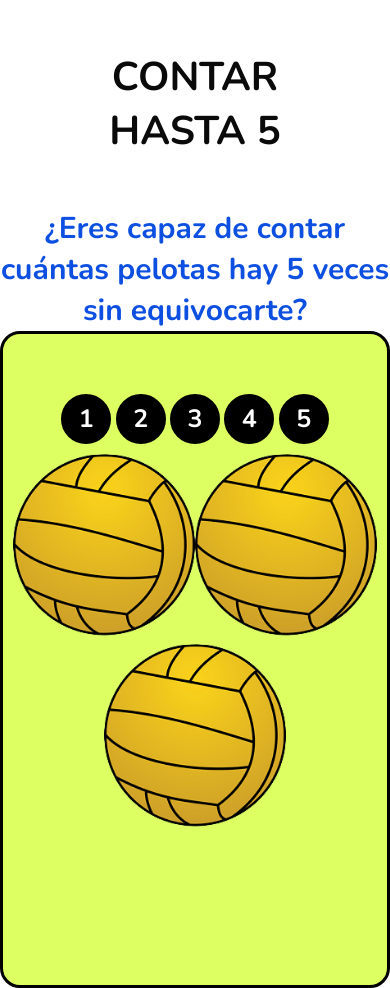
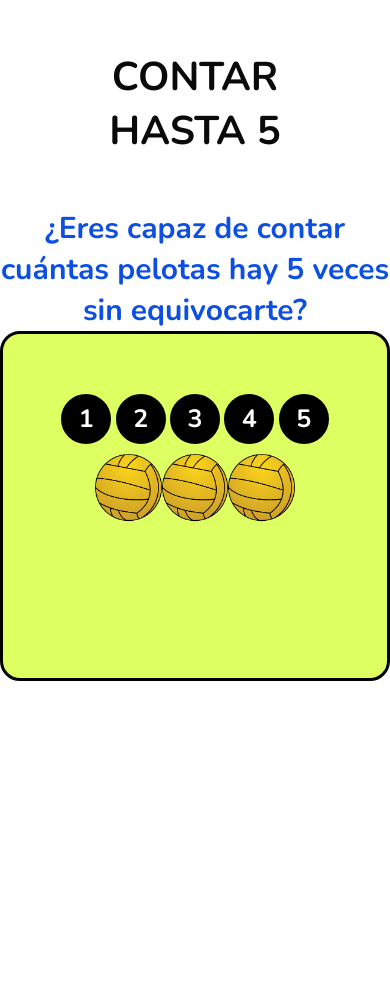
Before and after one commit to AxelCotonGutierrez/Contarhasta5pelotas, a plain HTML site: page index.html in a window 390 px wide. After the commit the page ends 844 px from the top, so only its background shows below. Drawn offline with nearby package versions, Linux system fonts and the light colour scheme.

Commit message:
cambio css

```diff
--- a/contar5.css
+++ b/contar5.css
@@ -97,7 +97,7 @@ h1 {
   font-weight: bold;
 }
 
-
+/* Visión en dispositivos móviles */
 
 @media (max-width: 768px) {
   .container {
@@ -105,7 +105,7 @@ h1 {
   }
 
   .game-image {
-    width: calc(50% - 10px); /* Ajusta el valor según tus necesidades */
+    width: calc(20% - 10px); /* Ajusta el valor según tus necesidades */
   }
 
   .guess-button {
```
